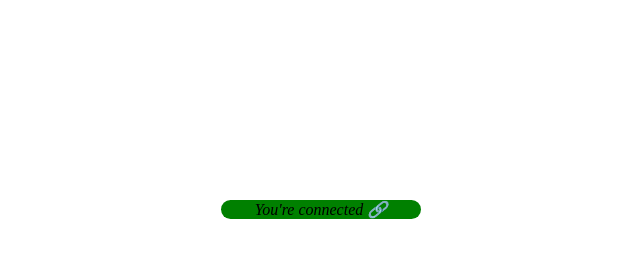
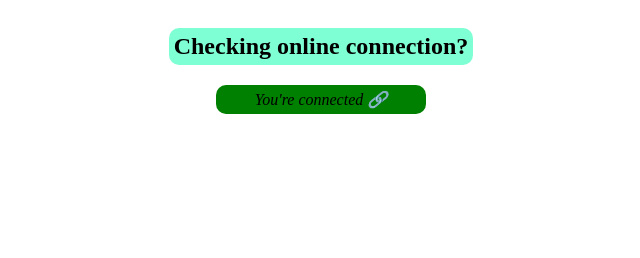
Before and after one commit to asaad227/onAndOff, a plain HTML site: page index.html in a window 1280 px wide. Shown: the whole page, without its empty margins (319-959 px from the left). Drawn offline with Linux system fonts and the light colour scheme.

Commit message:
heading added and css update

```diff
--- a/index.css
+++ b/index.css
@@ -1,26 +1,36 @@
 
 div{
     display: flex;
-    justify-content: center;
-    margin-top: 100px;
+    flex-direction: column;
+    align-items: center;
+
 }
-.msg{
+
+.mainTxt{
     display: flex;
+    background-color: aquamarine;
+    padding: 5px;
+    border-radius: 10px;
 }
+.noLine{
+    display: none;
+}
+
     .msgreen {
         display: flex;
         justify-content: center;
         font-style: oblique;
+        padding: 5px;
         border-radius: 10px;
         background-color: #008000;
         width: 200px;
-
 
     }
     .msred {
       display: flex;
       justify-content: center;
       font-style: oblique;
+      padding: 5px;
       border-radius: 10px;
       background-color: red;
       width: 200px;
--- a/index.html
+++ b/index.html
@@ -11,7 +11,8 @@
     </head>
     <body>
         <div>
-            <div class="msg" ></div>
+            <h2 class="mainTxt">Checking online connection?</h2>
+            <div class="msg"></div>
         </div>
 
         <script src="./index.js" ></script>
```
